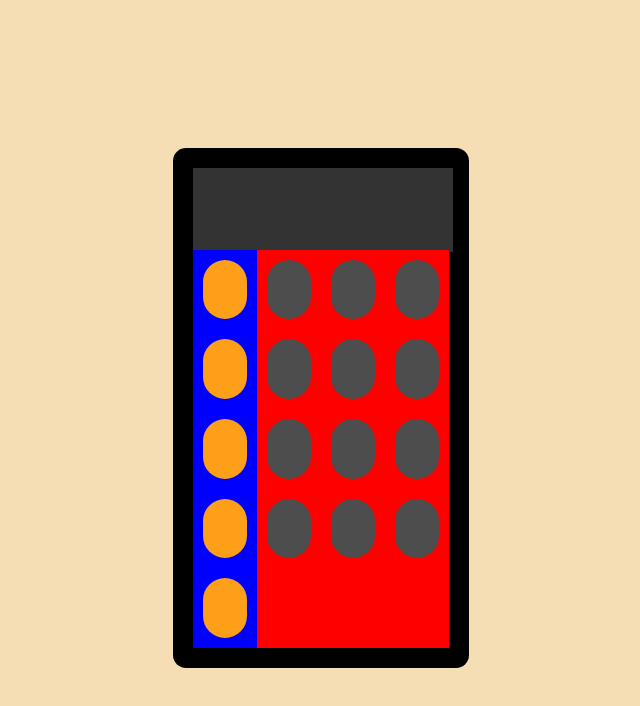
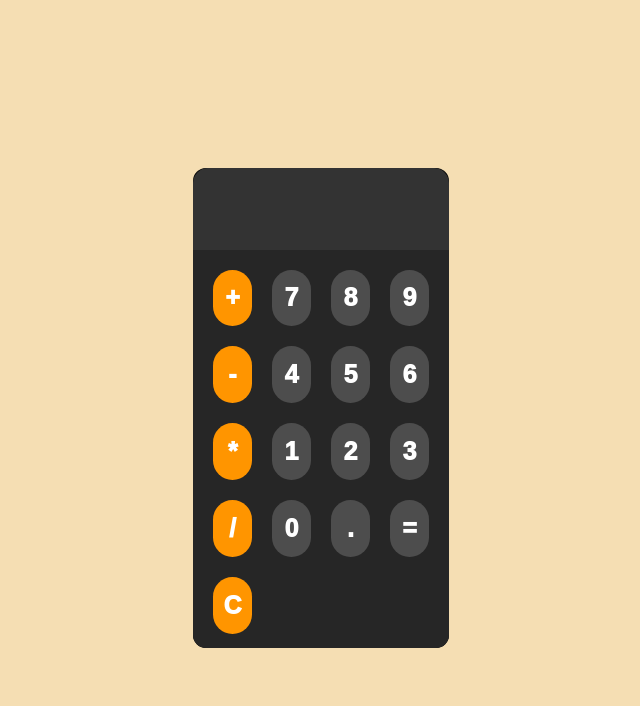
Before and after one commit to Adwaith-AR/calculator, a plain HTML site: page code/index.html in a window 1280 px wide. Shown: the whole page, without its empty margins (327-967 px from the left). Drawn offline with Linux system fonts and the light colour scheme.

Commit message:
htmal and css completed

```diff
--- a/code/index.html
+++ b/code/index.html
@@ -18,25 +18,25 @@
 
                                         <div id="keypad_container">
                                                   <div id="symbol_container" class="child">
-                                                            <button class="symbols"></button>
-                                                            <button class="symbols"></button>
-                                                            <button class="symbols"></button>
-                                                            <button class="symbols"></button>
-                                                            <button class="symbols"></button>
+                                                            <button class="symbols">+</button>
+                                                            <button class="symbols">-</button>
+                                                            <button class="symbols">*</button>
+                                                            <button class="symbols">/</button>
+                                                            <button class="symbols">C</button>
                                                   </div>
                                                   <div id="number_container" class="child">
-                                                            <button class="number"></button>
-                                                            <button class="number"></button>
-                                                            <button class="number"></button>
-                                                            <button class="number"></button>
-                                                            <button class="number"></button>
-                                                            <button class="number"></button>
-                                                            <button class="number"></button>
-                                                            <button class="number"></button>
-                                                            <button class="number"></button>
-                                                            <button class="number"></button>
-                                                            <button class="number"></button>
-                                                            <button class="number"></button>
+                                                            <button class="number">7</button>
+                                                            <button class="number">8</button>
+                                                            <button class="number">9</button>
+                                                            <button class="number">4</button>
+                                                            <button class="number">5</button>
+                                                            <button class="number">6</button>
+                                                            <button class="number">1</button>
+                                                            <button class="number">2</button>
+                                                            <button class="number">3</button>
+                                                            <button class="number">0</button>
+                                                            <button class="number">.</button>
+                                                            <button class="number">=</button>
                                                   </div>
                                         </div>
                               </div>
--- a/code/style.css
+++ b/code/style.css
@@ -8,16 +8,19 @@ body {
 }
 
 #container {
-          overflow: visible;
+          overflow: hidden;
           border-radius: 13px;
           background: #000;
           height: 60vh;
           width: 20vw;
-          padding: 20px;
+          padding: 0px;
 
 }
 
 #text_container {
+          overflow: hidden;
+          border-top-left-radius: 15px;
+          border-top-right-radius: 15px;
           width: 100%;
           height: 17%;
 
@@ -31,15 +34,17 @@ input {
 }
 
 #keypad_container {
-
-          height: 83%;
+          border-bottom-left-radius: 15px;
+          border-bottom-right-radius: 15px;
+          padding: 10px;
+          height: 80%;
           background: #262626;
           display: grid;
           grid-template-columns: 1fr 3fr;
 }
 
 #symbol_container {
-          background: blue;
+
           padding: 10px;
           display: grid;
           gap: 20px;
@@ -54,18 +59,35 @@ input {
           grid-template-columns: 1fr 1fr 1fr;
           grid-template-rows: 1fr 1fr 1fr 1fr 1fr;
           padding: 10px;
-          background: red;
+
 }
 
 .symbols {
-          background: #fe9f1a;
+          background: #ff9500;
+          transition: 100ms;
+}
+
+.symbols:hover {
+          background: #ffa931;
+          scale: 1.08;
+          transition: 100ms;
 }
 
 .number {
           background: #4d4d4d;
+          transition: 100ms;
+}
+
+.number:hover {
+          scale: 1.08;
+          background: #666664;
+          transition: 100ms;
 }
 
 button {
+          font-size: 25px;
+          font-weight: 1000;
+          text-align: center;
           height: 100%;
           width: 100%;
           border: none;
```
